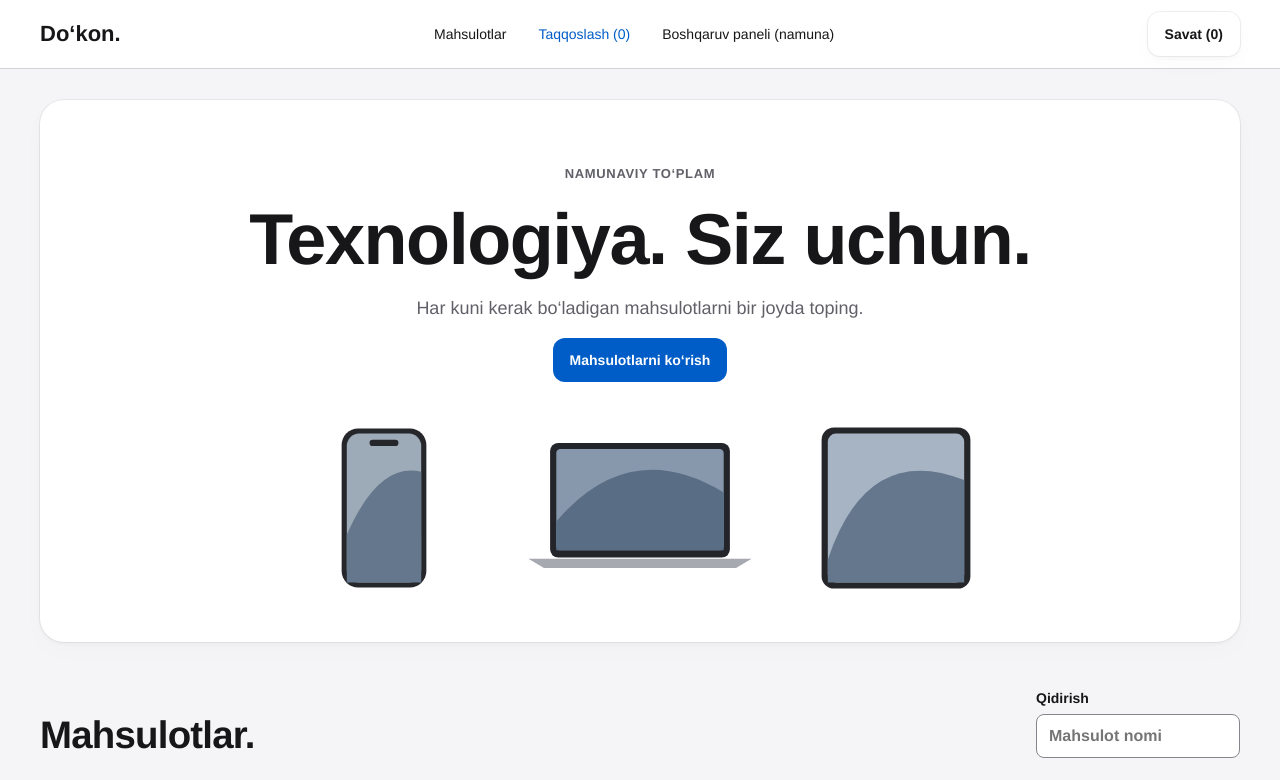
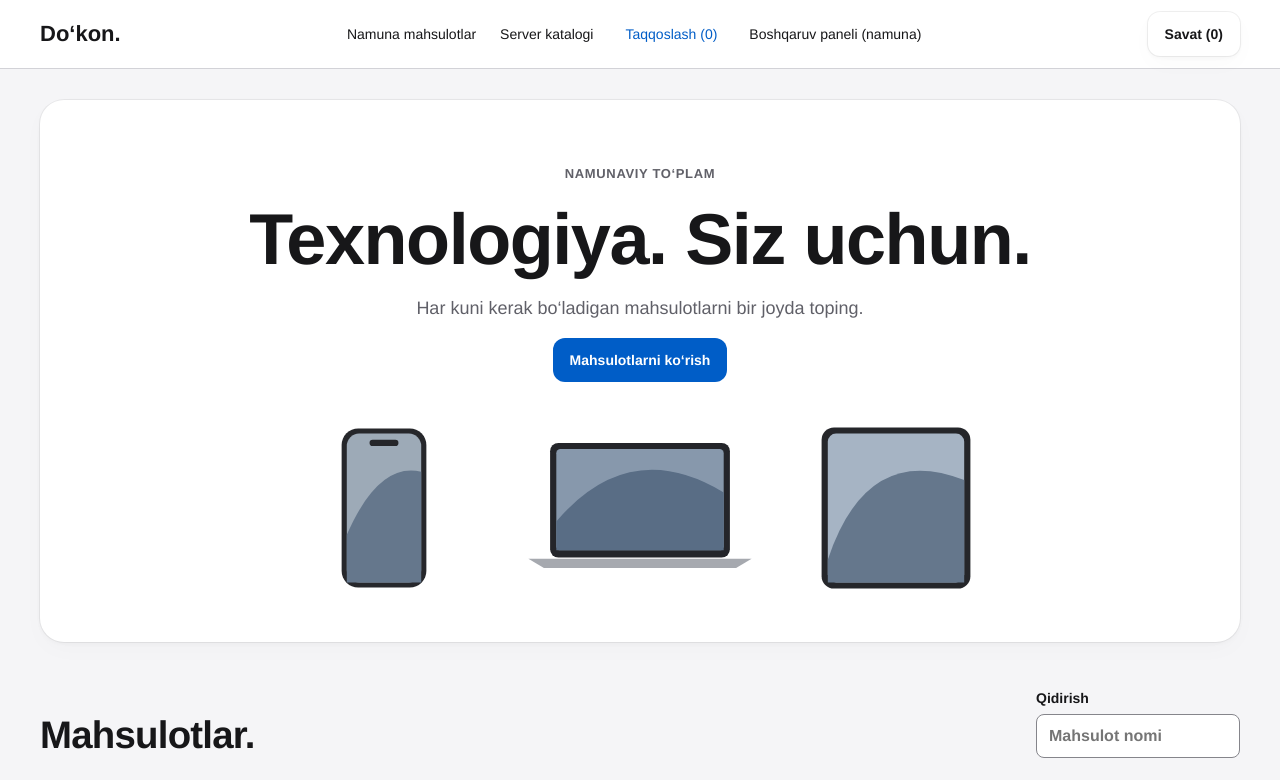
Before and after one commit to JamshidTashpulatov/commerce-platform, a Next.js app: page / in a window 1280 px wide. Shown: the top 780 px of the page. Built offline with nearby package versions, Linux system fonts and the light colour scheme.

Commit message:
feat: link server catalog separately from demo

```diff
--- a/app/page.tsx
+++ b/app/page.tsx
@@ -19,7 +19,7 @@ const total=cart.reduce((s,l)=>s+(products.find(p=>p.id===l.id)?.price??0)*l.qty
 function open(p:Product){setSelected(p);setColor(p.colors[0]);setQty(1);setNotice("");}
 function add(){if(!selected)return;const p=selected;const used=cart.filter(l=>l.id===p.id).reduce((s,l)=>s+l.qty,0);if(used+qty>p.stock){setNotice("Omborda yetarli mahsulot yo‘q.");return;}setCart(prev=>prev.some(l=>l.id===p.id&&l.color===color)?prev.map(l=>l.id===p.id&&l.color===color?{...l,qty:l.qty+qty}:l):[...prev,{id:p.id,color,qty}]);setSelected(null);setPanel("cart");}
 function toggle(id:string){setCompare(prev=>prev.includes(id)?prev.filter(x=>x!==id):prev.length<3?[...prev,id]:prev);}
-return <><header className="topbar"><Link href="/" className="brand">Do‘kon.</Link><nav aria-label="Asosiy"><a href="#catalog">Mahsulotlar</a><button onClick={()=>setPanel("compare")}>Taqqoslash ({compare.length})</button><Link href="/dashboard">Boshqaruv paneli (namuna)</Link></nav><button className="secondary" onClick={()=>setPanel("cart")}>Savat ({cart.reduce((n,l)=>n+l.qty,0)})</button></header>
+return <><header className="topbar"><Link href="/" className="brand">Do‘kon.</Link><nav aria-label="Asosiy"><a href="#catalog">Namuna mahsulotlar</a><Link href="/catalog">Server katalogi</Link><button onClick={()=>setPanel("compare")}>Taqqoslash ({compare.length})</button><Link href="/dashboard">Boshqaruv paneli (namuna)</Link></nav><button className="secondary" onClick={()=>setPanel("cart")}>Savat ({cart.reduce((n,l)=>n+l.qty,0)})</button></header>
 <main className="container"><section className="hero"><p className="eyebrow">NAMUNAVIY TO‘PLAM</p><h1>Texnologiya. Siz uchun.</h1><p>Har kuni kerak bo‘ladigan mahsulotlarni bir joyda toping.</p><a className="primary" href="#catalog">Mahsulotlarni ko‘rish</a><div className="hero-art"><ProductArt symbol="phone"/><ProductArt symbol="laptop"/><ProductArt symbol="tablet"/></div></section>
 {selected&&<section className="surface config" aria-label="Mahsulot konfiguratsiyasi"><button className="secondary" onClick={()=>setSelected(null)}>Yopish</button><ProductArt symbol={selected.symbol}/><h2>{selected.name}</h2><p>{money(selected.price)}</p><label>Rang<select value={color} onChange={e=>setColor(e.target.value)}>{selected.colors.map(c=><option key={c}>{c}</option>)}</select></label><label>Miqdor<input type="number" min={1} max={selected.stock} value={qty} onChange={e=>setQty(Math.max(1,Math.min(selected.stock,Math.floor(Number(e.target.value)||1))))}/></label><p className="muted">Omborda: {selected.stock} ta</p>{notice&&<p role="alert">{notice}</p>}<button className="primary" onClick={add}>Savatga qo‘shish — {money(selected.price*qty)}</button></section>}
 {panel&&<section className="surface config" aria-label={panel==="cart"?"Savat":"Taqqoslash"}><button className="secondary" onClick={()=>setPanel(null)}>Yopish</button>{panel==="cart"?<><h2>Savat.</h2>{cart.length?cart.map(l=>{const p=products.find(p=>p.id===l.id)!;return <div className="cart-line" key={l.id+l.color}><div><strong>{p.name}</strong><p>{l.color} · {l.qty} ta</p></div><div><strong>{money(p.price*l.qty)}</strong><button className="text-button" onClick={()=>setCart(prev=>prev.filter(x=>x.id!==l.id||x.color!==l.color))}>O‘chirish</button></div></div>}):<p>Savatingiz bo‘sh.</p>}<h3>Jami: {money(total)}</h3><p className="muted">Savatdan buyurtma yuborish hali mavjud emas.</p></>:<><h2>Taqqoslash.</h2>{compare.length?<div className="table-scroll"><table><thead><tr><th>Parametr</th>{compare.map(id=><th key={id}>{products.find(p=>p.id===id)?.name}<button className="text-button" onClick={()=>toggle(id)}>O‘chirish</button></th>)}</tr></thead><tbody>{["Narx","Displey","Xotira","Protsessor"].map(key=><tr key={key}><th>{key}</th>{compare.map(id=>{const p=products.find(p=>p.id===id)!;return <td key={id}>{key==="Narx"?money(p.price):p.specs[key]}</td>})}</tr>)}</tbody></table></div>:<p>Taqqoslash uchun mahsulotlarni tanlang.</p>}</>}</section>}
```
